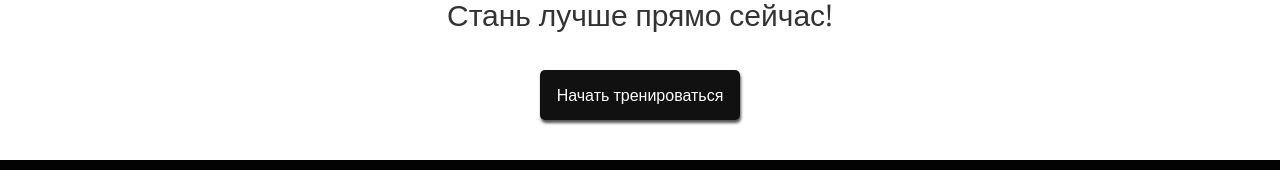
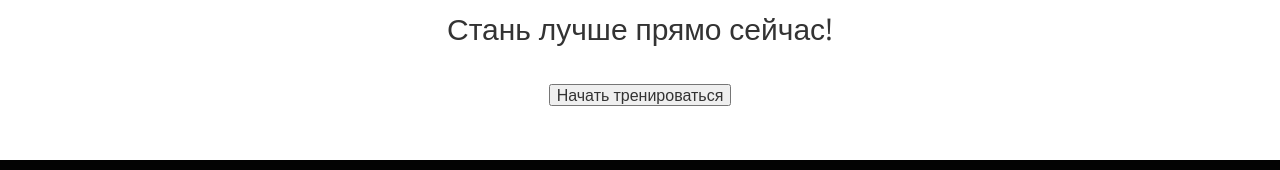
Before and after one commit to webui012/fitness-trainer, a React app in the folder app/: page /services in a window 1280 px wide. Shown: the part 854-1024 px from the top of the page. Built offline with nearby package versions, Linux system fonts and the light colour scheme.

Commit message:
button fixed

```diff
--- a/app/src/components/App/App.js
+++ b/app/src/components/App/App.js
@@ -8,6 +8,7 @@ import {
 import Header from '../Header/Header.js';
 import Main from '../Main/Main.js';
 import Footer from '../Footer/Footer.js';
+
 import Homepage from '../pages/Homepage/Homepage.js';
 import About from '../pages/About/About.js';
 import Services from '../pages/Services/Services.js';
--- a/app/src/components/Button/Button.js
+++ b/app/src/components/Button/Button.js
@@ -1,9 +1,7 @@
 import React, {Component} from 'react'
-import styles from './Button.scss'
+import './Button.scss'
 
 const Button = props =>
-  <button className={styles[`service-button`]}>
-    {props.text}
-  </button>
+  <button className='service-button'>{props.text}</button>
 
 export default Button;
```
